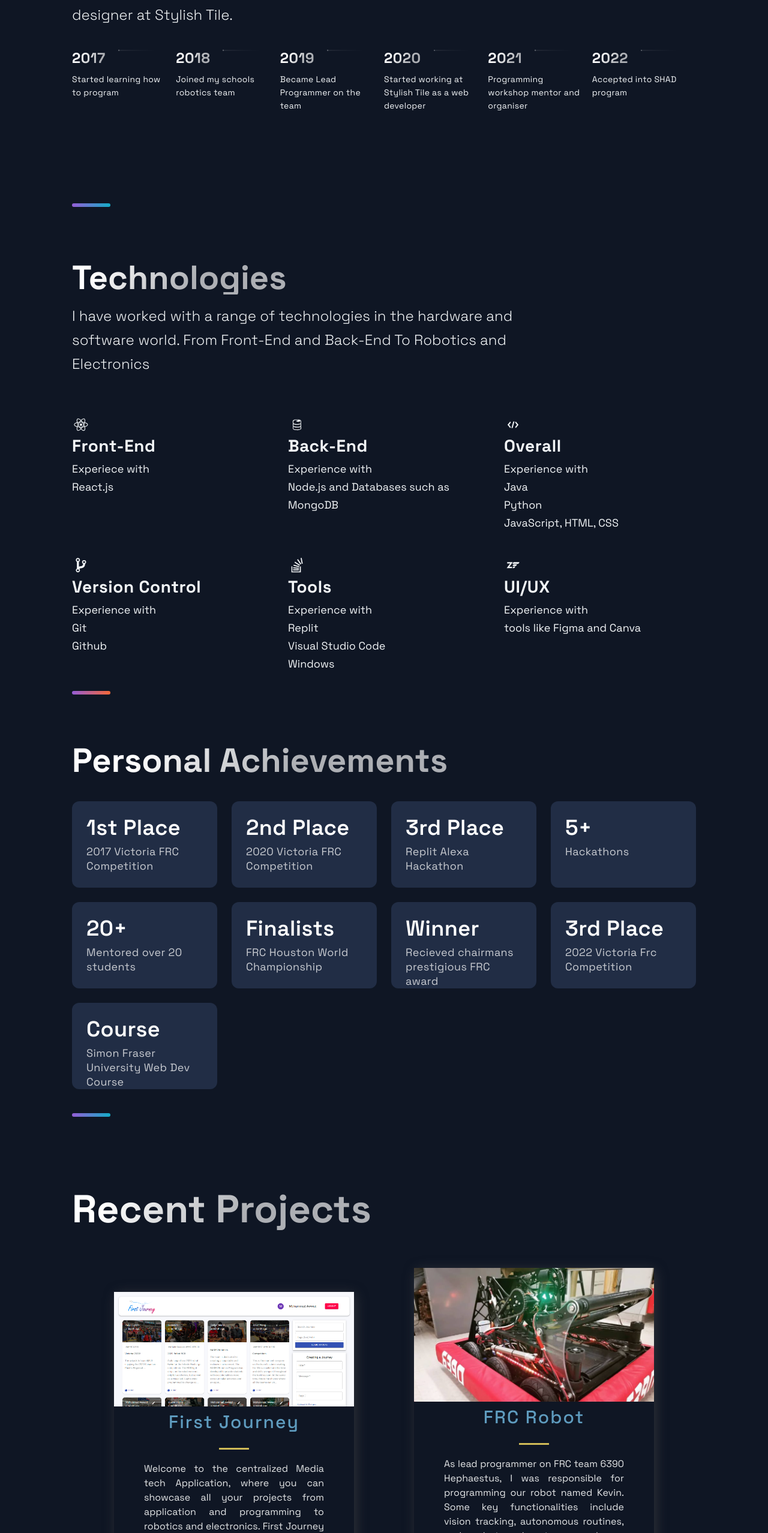
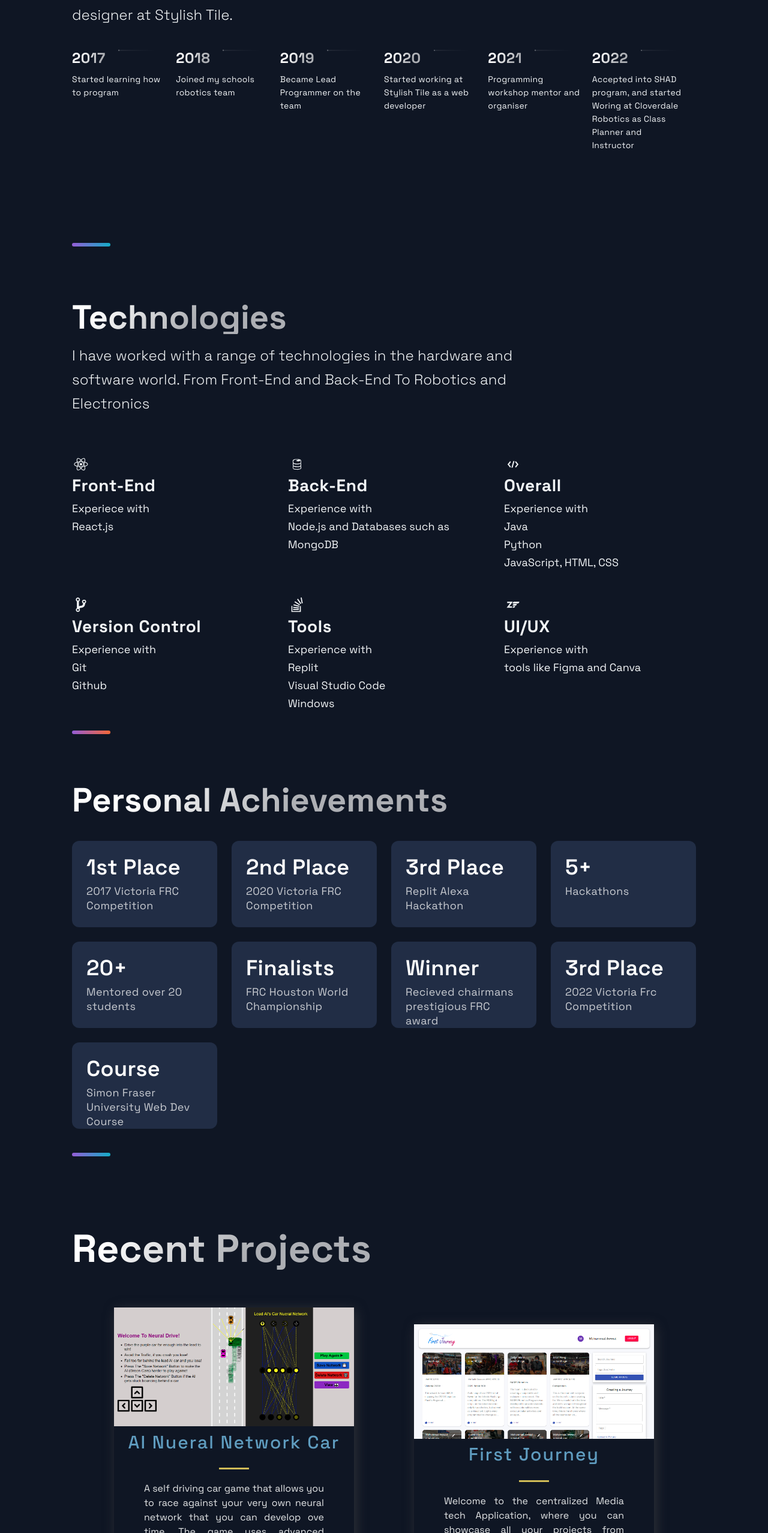
Before and after one commit to mohammadawwad/Personal-Website, a Next.js app: page / in a window 1280 px wide. Shown: the part 1150-3706 px from the top of the page at 60% size. Built offline with nearby package versions, Linux system fonts and the light colour scheme.

Commit message:
updated timeline and added latest project

```diff
--- a/src/components/Header/Header.js
+++ b/src/components/Header/Header.js
@@ -18,6 +18,7 @@ const Header = () =>  (
             </Link>
           </Div1>
           <Div2>
+            {/* This is the tabs section of the site */}
             <li>
               <Link href="#about">
                 <NavLink>About</NavLink>
@@ -29,7 +30,7 @@ const Header = () =>  (
               </Link>
             </li>
             <li>
-            <  Link href="#projects">
+              <Link href="#projects">
                 <NavLink>Projects</NavLink>
               </Link>
             </li>
--- a/src/constants/constants.js
+++ b/src/constants/constants.js
@@ -1,4 +1,15 @@
 export const projects = [
+
+  {
+    title: 'AI Nueral Network Car',
+    description: "A self driving car game that allows you to race against your very own neural network that you can develop ove time. The game uses advanced physics for movement and virtual distance sensors for providing a range of distances and feedback for the AI car being developed. The site even lets you save previous networks and delete them from your local storage. It even includes a network visualizer that can show you what the car you are up against is processing based on weights and biases.",
+      image: '/images/AICar.png',
+      tags: ['Javascript OOP'],
+    code: 'https://github.com/mohammadawwad/AI-Self-Driving-Car',
+    demo: 'https://ai-self-driving-car.netlify.app/',
+    id: 0,
+  },
+
   {
     title: 'First Journey',
     description: "Welcome to the centralized Media tech Application, where you can showcase all your projects from application and programming to robotics and electronics. First Journey allows you to create an account, make posts, edit and delete them, as well as like and comment. Some neat features include searching for specific posts by Title and or Tags. Make sure to sign up and discover some other cool features.",
@@ -6,7 +17,7 @@ export const projects = [
       tags: ['MongoDB', 'Express', 'React.js', 'Node.js'],
     code: 'https://github.com/mohammadawwad/First-Journey',
     demo: 'https://firstjourney.netlify.app/posts',
-    id: 0,
+    id: 1,
   },
 
   {
@@ -16,7 +27,7 @@ export const projects = [
     tags: ['Java'],
     code: 'https://github.com/mohammadawwad/KevinRobotV2',
     demo: 'https://www.youtube.com/watch?v=eHRTgEbxUA0',
-    id: 1,
+    id: 2,
   },
 
   {
@@ -26,7 +37,7 @@ export const projects = [
     tags: ['Java'],
     code: 'https://github.com/FRC-6390/Swerve2021',
     demo: 'https://www.youtube.com/watch?v=Kxt1Z--HFpQ',
-    id: 2,
+    id: 3,
   },
 
   {
@@ -36,7 +47,7 @@ export const projects = [
       tags: ['JavaScript', 'HTML', 'CSS'],
     code: 'https://github.com/mohammadawwad/Stylish-Tile-web',
     demo: 'https://www.youtube.com/watch?v=cvaDPgurVzg',
-    id: 3,
+    id: 4,
   },
 
   {
@@ -46,7 +57,7 @@ export const projects = [
       tags: ['Python', 'Amazon Web Services'],
     code: 'https://replit.com/@awwad/Minelexa',
     demo: 'https://youtu.be/wH6XelT9Bcc',
-    id: 4,
+    id: 5,
   },
 
   {
@@ -56,7 +67,7 @@ export const projects = [
       tags: ['Java'],
     code: 'https://github.com/mohammadawwad/Java-Pathfinding',
     demo: 'https://youtu.be/L006Nu65TKo',
-    id: 5,
+    id: 6,
   },
 
   {
@@ -66,7 +77,7 @@ export const projects = [
       tags: ['Python'],
     code: 'https://github.com/mohammadawwad/Python-Vision-Processing',
     demo: 'https://youtu.be/eqJNr-Rn-S0',
-    id: 6,
+    id: 7,
   },
 
   {
@@ -76,7 +87,7 @@ export const projects = [
       tags: ['MongoDB', 'Express', 'React.js', 'Node.js'],
     code: 'https://github.com/mohammadawwad/Exhaust',
     demo: 'https://youtu.be/UTqhwg0qvQ8',
-    id: 7,
+    id: 8,
   },
  ];
 
@@ -86,5 +97,5 @@ export const TimeLineData = [
   { year: 2019, text: 'Became Lead Programmer on the team', },
   { year: 2020, text: 'Started working at Stylish Tile as a web developer', },
   { year: 2021, text: 'Programming workshop mentor and organiser', },
-  { year: 2022, text: 'Accepted into SHAD program', },
+  { year: 2022, text: 'Accepted into SHAD program, and started Woring at Cloverdale Robotics as Class Planner and Instructor',},
 ];
```
Also changed, not shown: public/images/AICar.png (added), 3 other files (tests, documents, lock files or other folders).
